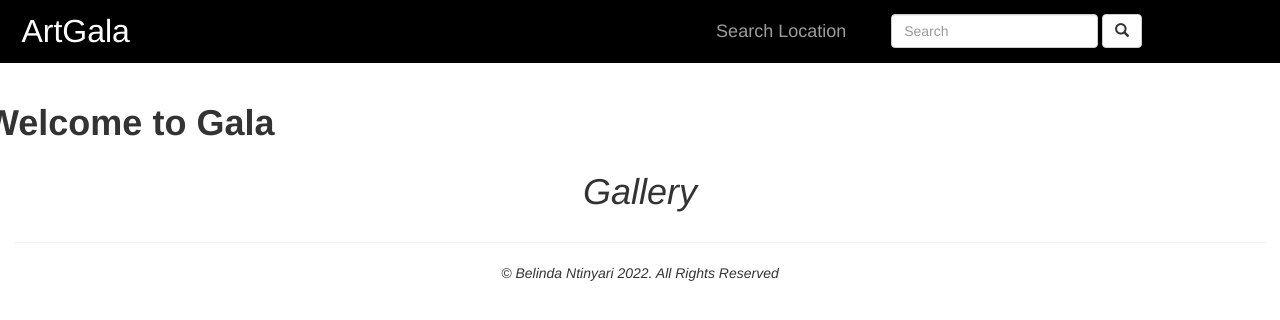
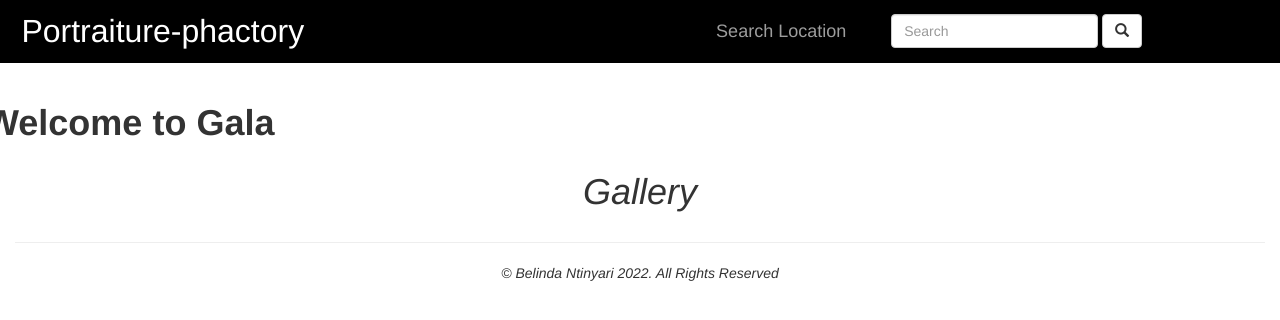
Before and after one commit to Bel-94/art-phactory, a Django app: page / in a window 1280 px wide. Shown: the top 320 px of the page. Run offline with Django 4.2, Linux system fonts and the light colour scheme; data that the repository does not hold is empty; some libraries are stand-ins or nearby versions.

Commit message:
update the base template

```diff
--- a/gallery/templates/base.html
+++ b/gallery/templates/base.html
@@ -10,7 +10,7 @@
     {% if title %}
     <title> - {{title}}</title>
     {% else %}
-    <title> ArtGala </title>
+    <title> Portraiture-phactory </title>
     {% endif %}
 
     {% block styles %}
@@ -38,7 +38,7 @@
                     <span class="icon-bar"></span>
                     <span class="icon-bar"></span>
                 </button>
-                <a class="navbar-brand" href="/" style="font-size: 24pt; color: white;">ArtGala</a>
+                <a class="navbar-brand" href="/" style="font-size: 24pt; color: white;">Portraiture-phactory</a>
             </div>
             <div class="col-sm-4 col-md-4 navbar-right">
                 <div class="navbar-form" role="search" action="/">
```
